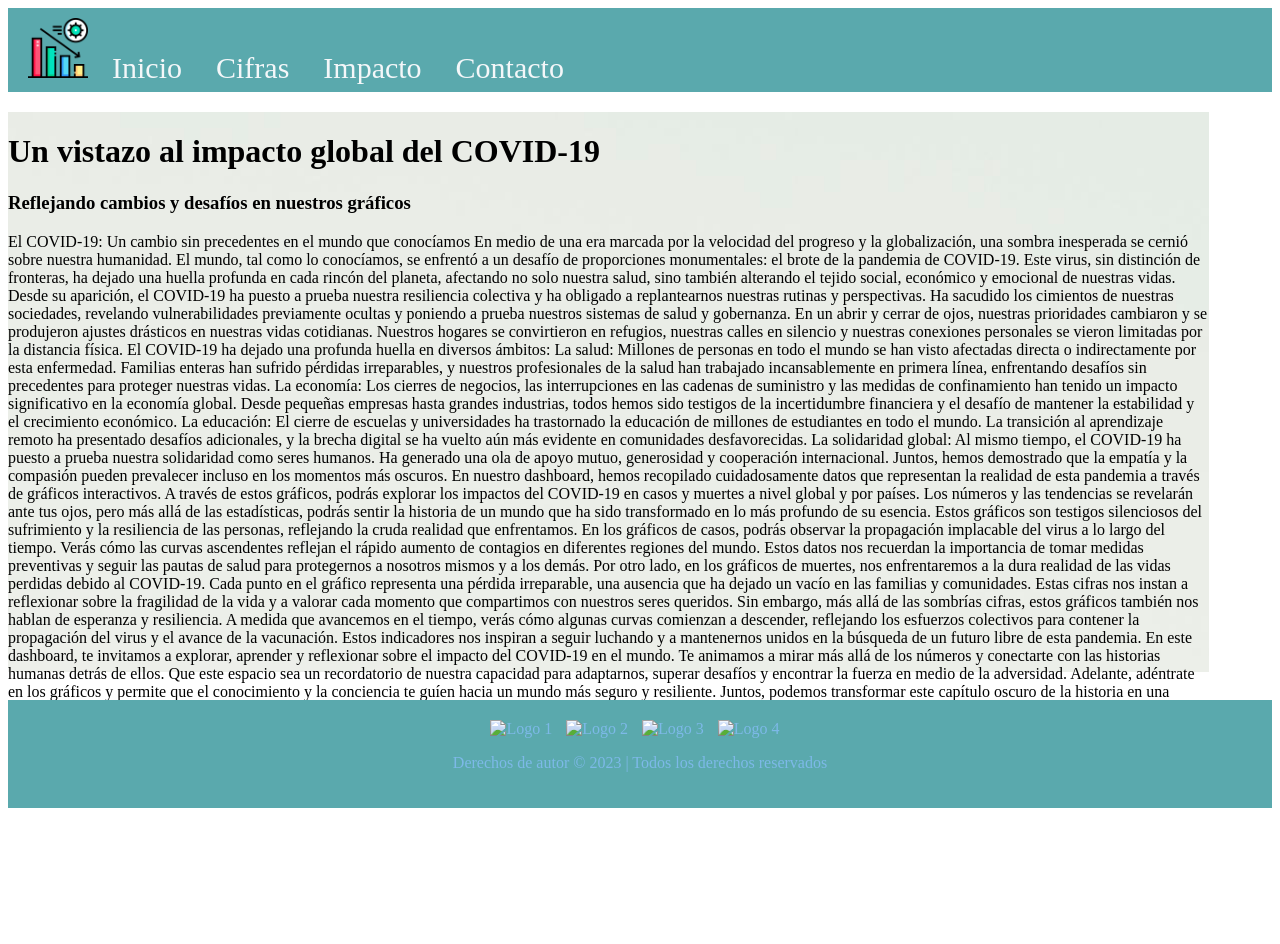
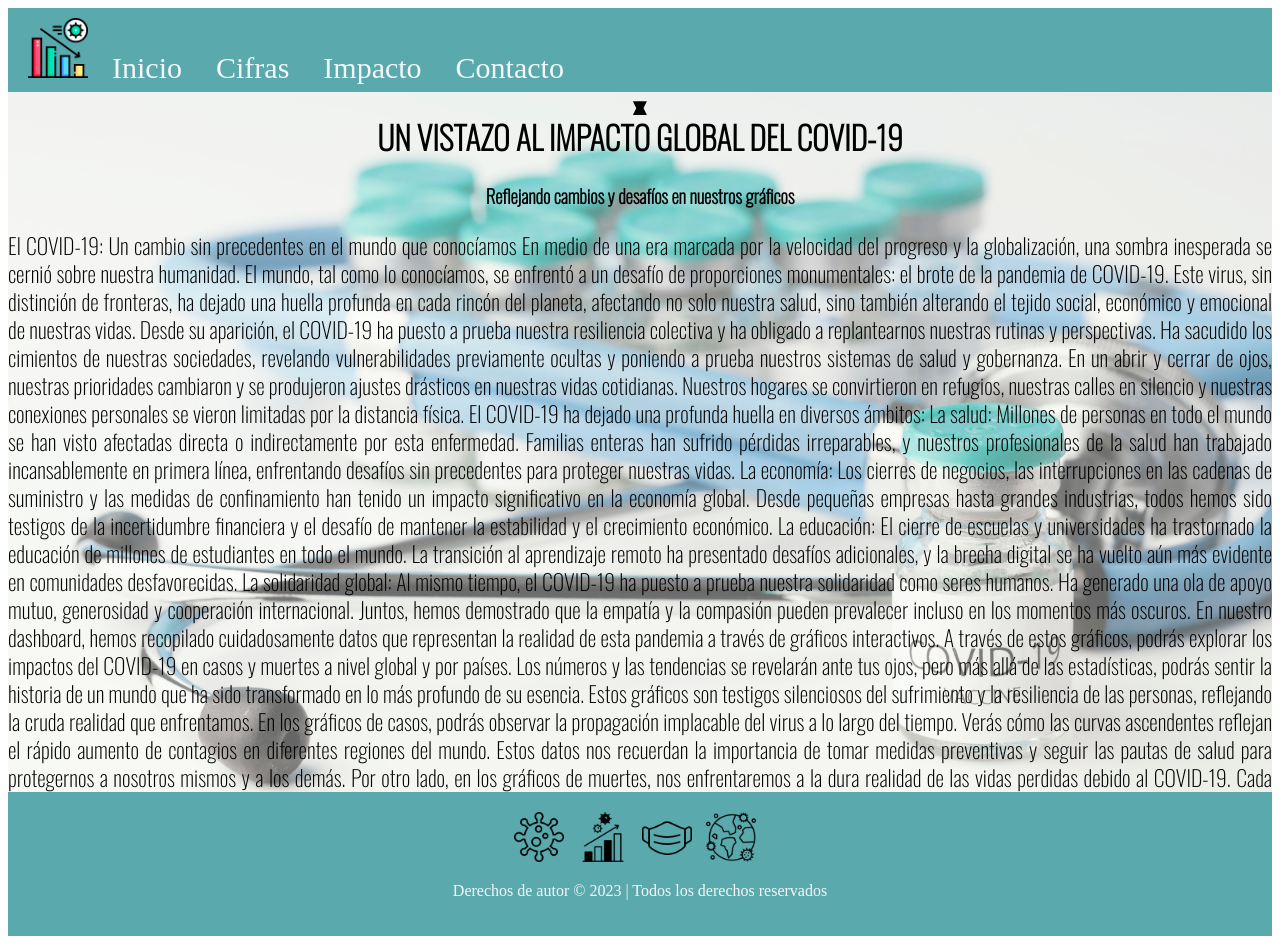
Before and after one commit to Nicfarsal/Proyecto_DASHBOARD, a website: page impacto.html in a window 1280 px wide. Before the commit the page ends 816 px from the top, so only its background shows below. Drawn offline with nearby package versions, Linux system fonts and the light colour scheme; a web font is replaced by a local one.

Commit message:
modificando paginas css

```diff
--- a/assets/styles/styles.css
+++ b/assets/styles/styles.css
@@ -67,12 +67,12 @@ body {
     height: 50px;
     margin-right: 10px;
 }
+
 .imgCovid{
     width: 70%;
     height: 35rem;
     margin-left: 31.4rem;
     margin-top: 20px;
-
 }
 .imgIcono{
     width: 60px;
@@ -83,17 +83,16 @@ body {
 .lateral{
     background-color: #5aa9ad;
     width: 29%;
-    height: 35rem;
+    height: 33rem;
     margin-top: -560px;
 }
 
 .divImpacto{
-   background-image: url(/img/img_covid.jpg);
+   background-image: url(/img/img_covid\ transparente.jpg);
    background-repeat: no-repeat ;
-    width: 95%;
-    height: 35rem;
-    margin-top: 20px;
-
+   background-size: cover;
+    width: 100%;
+    height: 600px;
 }
 .tituloAside{
     margin-left: 5rem;
@@ -109,7 +108,78 @@ margin-left: 160px;
     line-height: 100px;
     font-size: 25px;
 }
+.tituloImpacto{
+    text-align: center;
+    font-family: 'Edu NSW ACT Foundation', cursive;
+font-family: 'Fasthand', cursive;
+font-family: 'Heebo', sans-serif;
+font-family: 'Oswald', sans-serif;
+}
+.subtituloImpacto{
+    text-align: center;
+    margin-top: 0;
+    font-family: 'Edu NSW ACT Foundation', cursive;
+font-family: 'Fasthand', cursive;
+font-family: 'Heebo', sans-serif;
+font-family: 'Oswald', sans-serif;
+}
+.parrafoImpacto{
 
+    text-align: justify;
+   line-height: 28px;
+   font-size: 22px;
+    font-family: 'Edu NSW ACT Foundation', cursive;
+font-family: 'Fasthand', cursive;
+font-family: 'Heebo', sans-serif;
+font-family: 'Oswald', sans-serif;
+font-weight: 559;
+
+}
+
+.scrollable-div {
+    background-image: url(/img/img_covid\ transparente.jpg);
+    background-repeat: no-repeat;
+    background-size: cover;
+    max-height: 700px;
+    overflow: auto;
+    position: relative;
+  }
+
+  .scrollable-div::before,
+  .scrollable-div::after {
+    content: "\25B2"; /* Código de caracter Unicode para flecha hacia arriba */
+    position: absolute;
+    top: 0;
+    width: 100%;
+    height: 30px;
+
+    pointer-events: none;
+    text-align: center;
+    font-size: 24px;
+    line-height: 30px;
+  }
+
+  .scrollable-div::before {
+    content: "\25B2"; /* Código de caracter Unicode para flecha hacia arriba */
+    left: 50%;
+    transform: translateX(-50%);
+  }
+
+  .scrollable-div::after {
+    content: "\25BC"; /* Código de caracter Unicode para flecha hacia abajo */
+    left: 50%;
+    transform: translateX(-50%);
+    bottom: 0;
+
+  }
+  .parrafoFooter{
+    color: #f4f7f9;
+  }
+
+.footer-logos{
+    width:10px;
+    display: inline;
+}
 
 /* Media queries para dispositivos móviles */
 @media screen and (max-width: 480px) {
--- a/impacto.html
+++ b/impacto.html
@@ -4,6 +4,9 @@
     <meta charset="UTF-8">
     <meta name="viewport" content="width=device-width, initial-scale=1.0">
     <link rel="stylesheet" href="assets/styles/styles.css">
+    <link rel="preconnect" href="https://fonts.googleapis.com">
+<link rel="preconnect" href="https://fonts.gstatic.com" crossorigin>
+<link href="https://fonts.googleapis.com/css2?family=Edu+NSW+ACT+Foundation&family=Fasthand&family=Heebo:wght@600&family=Oswald:wght@200&display=swap" rel="stylesheet">
     <title>Impacto</title>
 </head>
 <body>
@@ -11,16 +14,16 @@
         <nav class="navbar">
             <ul>
                 <img class="imgIcono" src="img/bar-chart_4866079.png" alt="">
-                <li><a href="#">Inicio</a></li>
-                <li><a href="/servicios.html">Cifras</a></li>
-                <li><a href="#">Impacto</a></li>
+                <li><a href="/inicio.html">Inicio</a></li>
+                <li><a href="/index.html">Cifras</a></li>
+                <li><a href="/impacto.html">Impacto</a></li>
                 <li><a href="#foot">Contacto</a></li>
             </ul>
         </nav>
-        <div class="divImpacto">
-     <h1>Un vistazo al impacto global del COVID-19 </h1>
-     <h3>Reflejando cambios y desafíos en nuestros gráficos</h3>
-     <p>El COVID-19: Un cambio sin precedentes en el mundo que conocíamos
+        <div class="scrollable-div">
+     <h1 class="tituloImpacto">UN VISTAZO AL IMPACTO GLOBAL DEL COVID-19 </h1>
+     <h3 class="subtituloImpacto">Reflejando cambios y desafíos en nuestros gráficos</h3>
+     <p class="parrafoImpacto">El COVID-19: Un cambio sin precedentes en el mundo que conocíamos
         En medio de una era marcada por la velocidad del progreso y la globalización, una sombra inesperada se cernió sobre nuestra humanidad. El mundo, tal como lo conocíamos, se enfrentó a un desafío de proporciones monumentales: el brote de la pandemia de COVID-19. Este virus, sin distinción de fronteras, ha dejado una huella profunda en cada rincón del planeta, afectando no solo nuestra salud, sino también alterando el tejido social, económico y emocional de nuestras vidas.
 
         Desde su aparición, el COVID-19 ha puesto a prueba nuestra resiliencia colectiva y ha obligado a replantearnos nuestras rutinas y perspectivas. Ha sacudido los cimientos de nuestras sociedades, revelando vulnerabilidades previamente ocultas y poniendo a prueba nuestros sistemas de salud y gobernanza. En un abrir y cerrar de ojos, nuestras prioridades cambiaron y se produjeron ajustes drásticos en nuestras vidas cotidianas. Nuestros hogares se convirtieron en refugios, nuestras calles en silencio y nuestras conexiones personales se vieron limitadas por la distancia física.
@@ -56,12 +59,12 @@
 
         <footer class="footer" id="foot">
             <div class="footer-logos">
-                <img src="logo1.png" alt="Logo 1">
-                <img src="logo2.png" alt="Logo 2">
-                <img src="logo3.png" alt="Logo 3">
-                <img src="logo4.png" alt="Logo 4">
+                <img src="img/coronavirus_3536556.png" alt="Logo 1">
+                <img src="img/cifras.png" alt="Logo 2">
+                <img src="img/mask_3579485.png" alt="Logo 3">
+                <img src="img/virus_5428566.png" alt="Logo 4">
             </div>
-            <p>Derechos de autor © 2023 | Todos los derechos reservados</p>
+            <p class="parrafoFooter">Derechos de autor © 2023 | Todos los derechos reservados</p>
         </footer>
 
     </body>
```
Also changed, not shown: index.html (+20 -8 lines), inicio.html (+8 -8 lines), img/img_covid transparente.jpg (added), img/mask_3579485.png (added).
